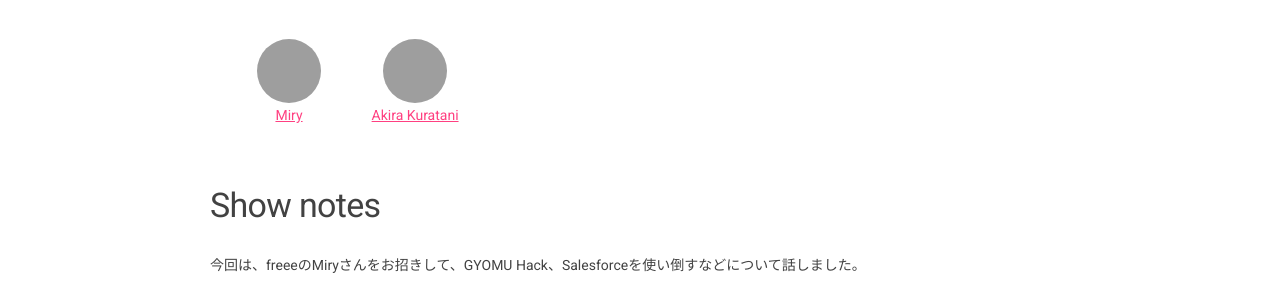
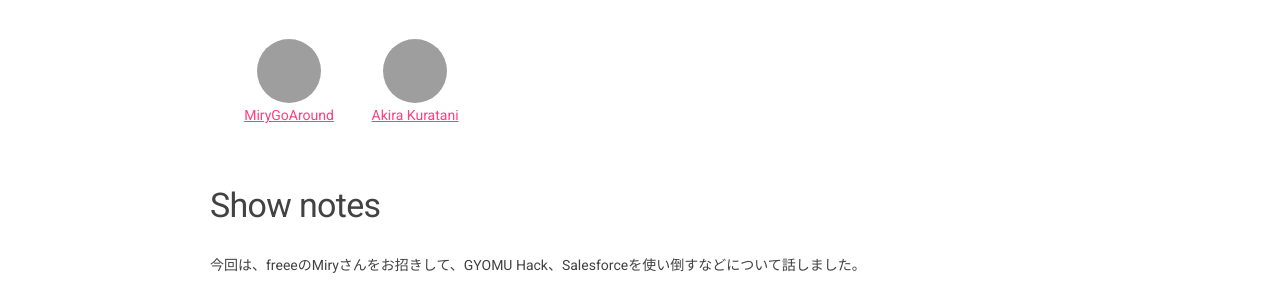
Before and after one commit to migrationfm/migrationfm.github.io, a Jekyll site: the page built from _posts/2020-06-25-041.md, in a window 1280 px wide. Shown: the part 763-1062 px from the top of the page. Built offline with Jekyll 4.4.1, drawn with Linux system fonts in a browser that asks for light colours; nearby versions of some CDN libraries; grey boxes are pictures that could not be loaded.

Commit message:
Update 2020-06-25-041.md

```diff
--- a/_posts/2020-06-25-041.md
+++ b/_posts/2020-06-25-041.md
@@ -4,7 +4,7 @@ title: "41: What's \"GYOMU Hack\"? (MiryGoAround)"
 date: 2020-06-25 0:00:00
 categories: Podcast
 speaker_list:
- - name: Miry
+ - name: MiryGoAround
    image_url: https://pbs.twimg.com/profile_images/743076570118524928/VmYAlkqm_400x400.jpg
  - name: Akira Kuratani
    image_url: https://pbs.twimg.com/profile_images/754365362808827904/Ig84TgbE_400x400.jpg
```
